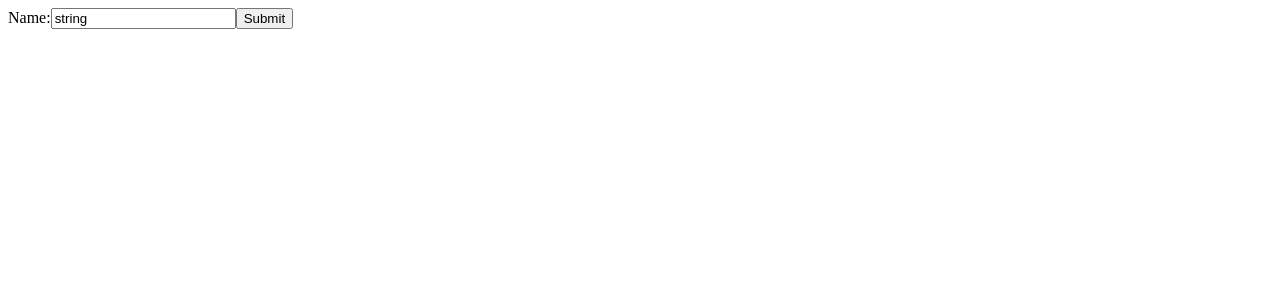
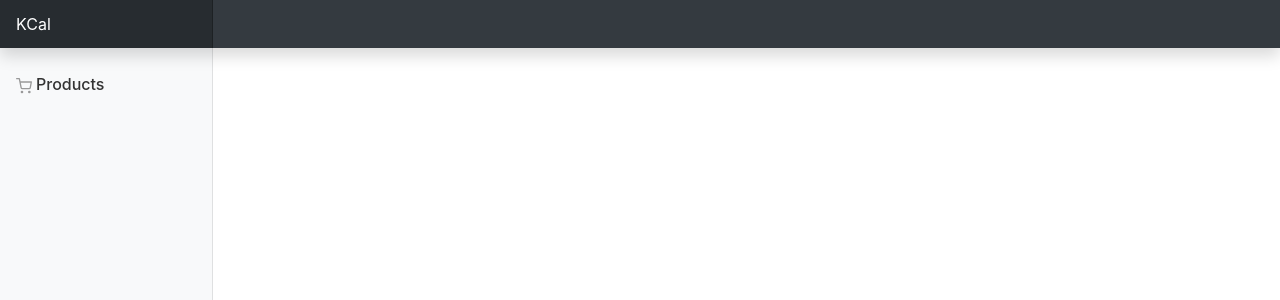
Before and after one commit to andrejczyn/kcal-frontend, a React app: page / in a window 1280 px wide. Shown: the top 300 px of the page. Built offline with nearby package versions, Linux system fonts and the light colour scheme; the HTML template or start-up script is replaced by a standard one.

Commit message:
add bootstrap layout

```diff
--- a/package.json
+++ b/package.json
@@ -11,8 +11,10 @@
     "@types/lodash": "^4.14.161",
     "@types/react": "^16.9.51",
     "@types/react-dom": "^16.9.8",
+    "bootstrap": "^4.5.2",
     "lodash": "^4.17.20",
     "react": "^16.13.1",
+    "react-bootstrap": "^1.3.0",
     "react-dom": "^16.13.1",
     "typescript": "^4.0.3"
   },
--- a/src/components/App.tsx
+++ b/src/components/App.tsx
@@ -1,9 +1,44 @@
-import { Component } from 'react';
+import {Component} from 'react';
 import * as React from "react";
-import { Form} from "./Form";
+import {Form} from "./Form";
 
 export default class App extends Component {
     render() {
-        return (<Form />)
+        return (
+            <>
+                <div
+                    className="navbar navbar-dark sticky-top bg-dark flex-md-nowrap p-0 shadow">
+                    <a className="navbar-brand col-md-3 col-lg-2 mr-0 px-3">KCal</a>
+                </div>
+                <div className="container-fluid">
+                    <div className="row">
+                        <div className="col-md-3 col-lg-2 d-md-block bg-light sidebar collapse">
+                            <div className="sidebar-sticky pt-3">
+                                <ul className="nav flex-column">
+                                    <li className="nav-item">
+                                        <li className="nav-item">
+                                            <a className="nav-link active" href="#">
+                                                <svg xmlns="http://www.w3.org/2000/svg" width="24" height="24"
+                                                     viewBox="0 0 24 24" fill="none" stroke="currentColor"
+                                                     strokeWidth="2"
+                                                     strokeLinecap="round" strokeLinejoin="round"
+                                                     className="feather feather-shopping-cart">
+                                                    <circle cx="9" cy="21" r="1"></circle>
+                                                    <circle cx="20" cy="21" r="1"></circle>
+                                                    <path
+                                                        d="M1 1h4l2.68 13.39a2 2 0 0 0 2 1.61h9.72a2 2 0 0 0 2-1.61L23 6H6">
+
+                                                    </path>
+                                                </svg>
+                                                Products
+                                            </a>
+                                        </li>
+                                    </li>
+                                </ul>
+                            </div>
+                        </div>
+                    </div>
+                </div>
+            </>)
     }
 }
--- a/src/index.tsx
+++ b/src/index.tsx
@@ -3,6 +3,6 @@ import * as _ from 'lodash';
 import App from "./components/App";
 import * as React from "react";
 import * as ReactDOM from "react-dom";
-
-
+import 'bootstrap/dist/css/bootstrap.css'
+import './style.css'
 ReactDOM.render(<App />, document.body)
--- a/src/style.css
+++ b/src/style.css
@@ -1,4 +1,33 @@
-.hello {
-    color: red;
-    background: url('./icon.jpg');
+.navbar-brand {
+    padding-top: .75rem;
+    padding-bottom: .75rem;
+    font-size: 1rem;
+    background-color: rgba(0, 0, 0, .25);
+    box-shadow: inset -1px 0 0 rgba(0, 0, 0, .25);
 }
+
+.sidebar {
+    position: fixed;
+    top: 0;
+    bottom: 0;
+    left: 0;
+    z-index: 100;
+    padding: 48px 0 0;
+    box-shadow: inset -1px 0 0 rgba(0, 0, 0, .1);
+}
+
+.sidebar .nav-link {
+    font-weight: 500;
+    color: #333;
+}
+
+.feather {
+    width: 16px;
+    height: 16px;
+    vertical-align: text-bottom;
+}
+
+.sidebar .nav-link .feather {
+    margin-right: 4px;
+    color: #999;
+}
```
Also changed, not shown: 3 other files (tests, documents, lock files or other folders).
